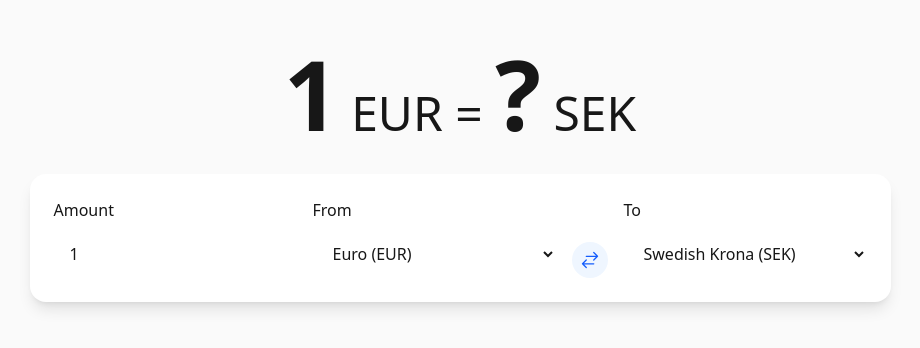
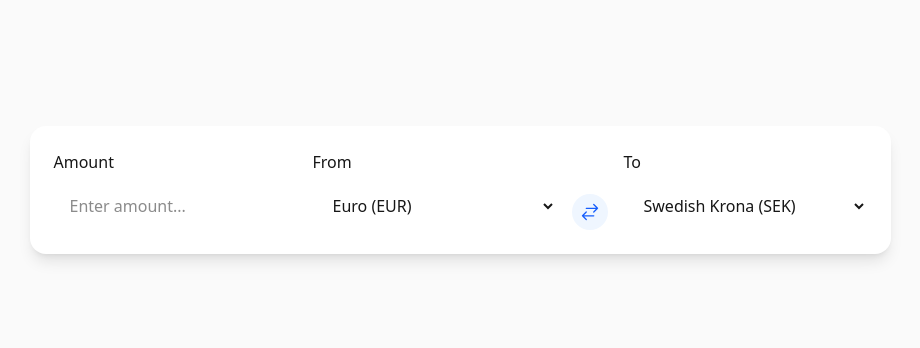
Before and after one commit to edvintopa/convertly, a React (Vite) app: page /#/ in a window 1280 px wide. Shown: the part 242-590 px from the top of the page, without its empty margins (180-1100 px from the left). Built offline with nearby package versions, Linux system fonts and the light colour scheme.

Commit message:
Added animations to calculated results

```diff
--- a/src/pages/Home/Home.jsx
+++ b/src/pages/Home/Home.jsx
@@ -1,13 +1,42 @@
 import { useState } from 'react';
+import { motion, AnimatePresence } from 'framer-motion';
 import CurrencyConverterDock from "../../components/CurrencyConverterDock/CurrencyConverterDock"
 import ResultDisplay from "../../components/ResultDisplay/ResultDisplay"
 
+// Animation variables "keys"
+const resultDisplayVariants = {
+  hidden: {
+    opacity: 0,
+    y: -20
+  },
+  visible: {
+    opacity: 1,
+    y: 0,
+    transition: { duration: 0.2 }
+  },
+  exit: {
+    opacity: 0,
+    y: -20,
+    transition: { duration: 0.2 }
+  }
+};
+
+const dockVariants = {
+  noResult: {
+    y: 0,
+    transition: { duration: 0.1 }
+  },
+  result: {
+    y: 20,
+    transition: { duration: 0.1 }
+  }
+};
+
 function Home() {
-  const [amount, setAmount] = useState('1');
+  const [amount, setAmount] = useState('');
   const [fromCurrency, setFromCurrency] = useState('EUR');
   const [toCurrency, setToCurrency] = useState('SEK');
 
-  //load with api
   const currencies = [
     { code: 'USD', name: 'US Dollar' },
     { code: 'EUR', name: 'Euro' },
@@ -21,15 +50,32 @@ function Home() {
     { code: 'DKK', name: 'Danish Krone' }
   ];
 
+  const hasAmount = amount && amount !== '';
+
   return (
-    <>
+    <div className="min-h-screen flex flex-col justify-center items-center space-y-8 px-4">
+      <AnimatePresence>
+        {hasAmount && (
+          <motion.div
+            variants={resultDisplayVariants}
+            initial="hidden"
+            animate="visible"
+            exit="exit"
+          >
             <ResultDisplay
               amount={amount}
               fromCurrency={fromCurrency}
               toCurrency={toCurrency}
               convertedAmount={"?"}
             />
+          </motion.div>
+        )}
+      </AnimatePresence>
 
+      <motion.div
+        variants={dockVariants}
+        animate={hasAmount ? "result" : "noResult"}
+      >
         <CurrencyConverterDock
           amount={amount}
           setAmount={setAmount}
@@ -39,7 +85,8 @@ function Home() {
           setToCurrency={setToCurrency}
           currencies={currencies}
         />
-    </>
+      </motion.div>
+    </div>
   )
 }
 
```
Lines whose indentation alone changed are shown as unchanged.
